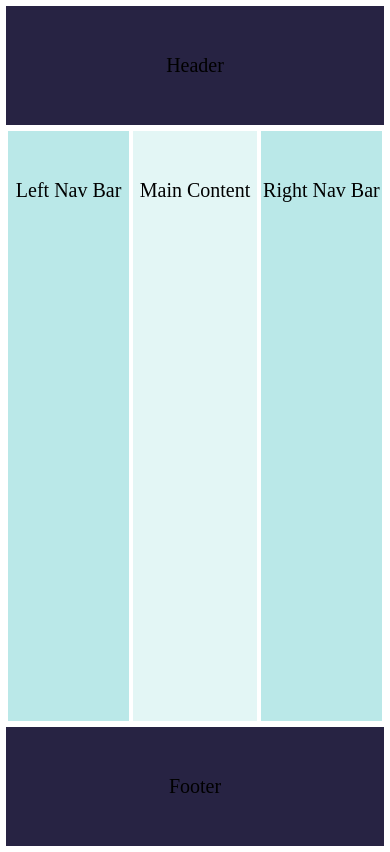
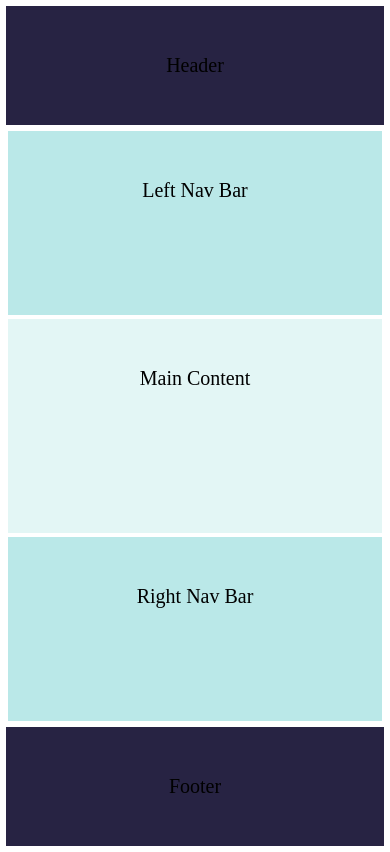
Before and after one commit to kogerhj/web-dev, a plain HTML site: page web-page-templates/holy-grail/index.html in a window 390 px wide. Drawn offline with Linux system fonts and the light colour scheme.

Commit message:
Add media@ to convert flex-direction of main content to column for smaller screens

```diff
--- a/web-page-templates/holy-grail/style.css
+++ b/web-page-templates/holy-grail/style.css
@@ -60,3 +60,9 @@ body {
     background-color: #272343;
     padding: 3rem 0;
 }
+
+@media (max-width: 540px){
+    .main {
+        flex-direction: column;
+    }
+}
```
